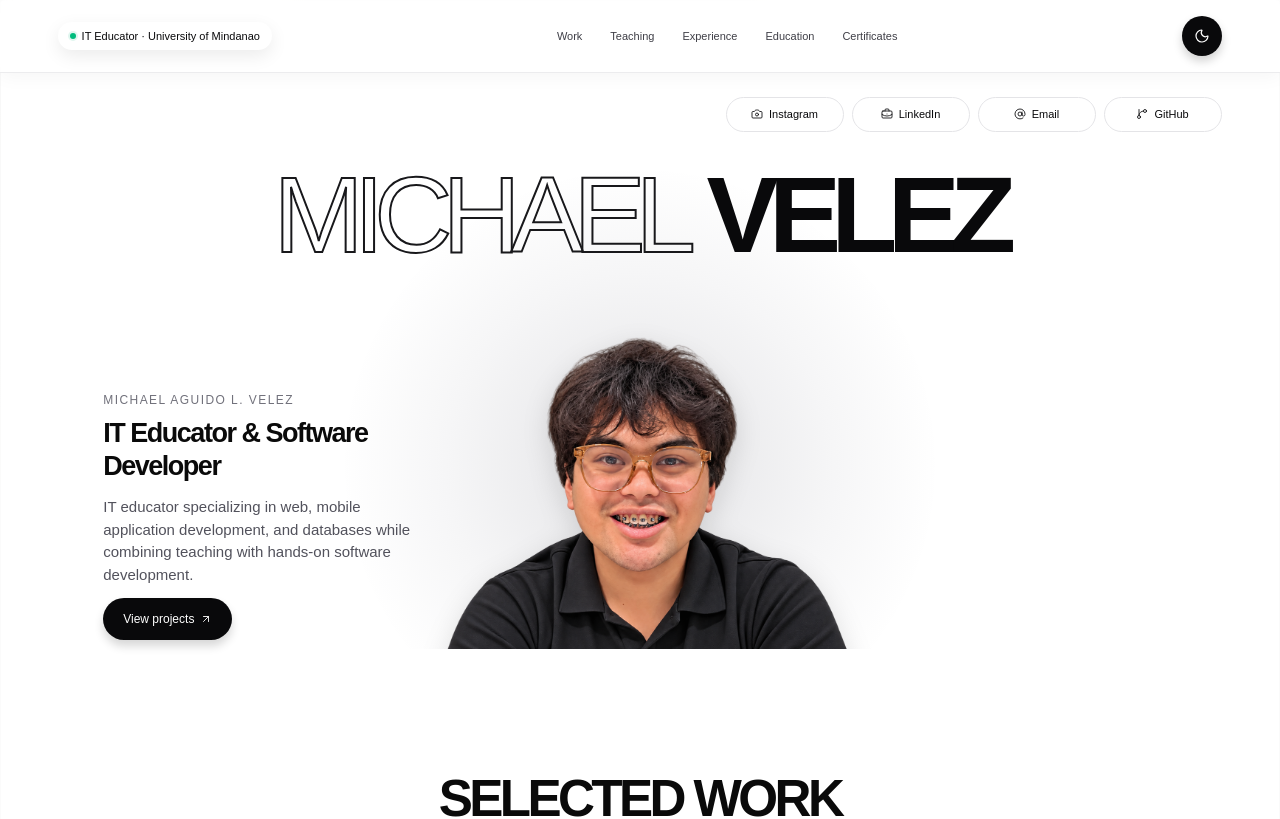
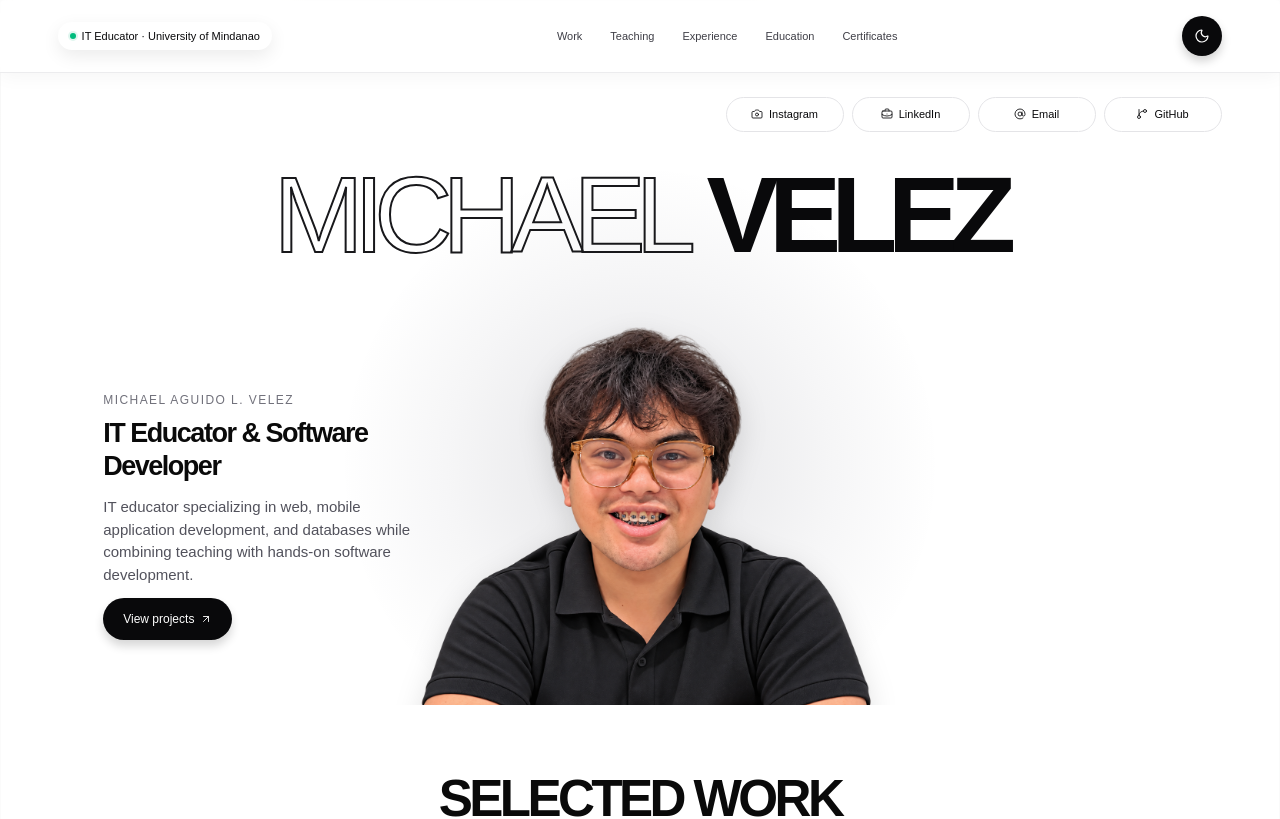
Before and after one commit to Maikeru123/teachermaikeru, a Next.js app: page / in a window 1280 px wide. Shown: the top 819 px of the page. Built offline with nearby package versions, Linux system fonts and the light colour scheme.

Commit message:
fix: refine hero portrait framing

```diff
--- a/components/portfolio/hero.tsx
+++ b/components/portfolio/hero.tsx
@@ -24,9 +24,8 @@ export function Hero() {
           fill
           preload
           sizes="(max-width: 640px) 100vw, 530px"
-          className="translate-y-[66px] scale-[0.95] object-contain object-top drop-shadow-[0_8px_14px_rgba(0,0,0,0.12)] sm:translate-y-[130px] dark:drop-shadow-[0_0_24px_rgba(161,161,170,0.14)]"
+          className="translate-y-[78px] scale-[0.95] object-contain object-top drop-shadow-[0_8px_14px_rgba(0,0,0,0.12)] sm:translate-y-[115px] sm:scale-[0.99] lg:translate-y-[130px] dark:drop-shadow-[0_0_24px_rgba(161,161,170,0.14)]"
         />
-        <div className="absolute inset-x-0 bottom-0 h-14 bg-white dark:bg-zinc-950" />
       </div>
 
       <div className="hero-intro absolute left-6 top-[195px] z-20 max-w-[235px] sm:bottom-[65px] sm:left-[8%] sm:top-auto sm:max-w-[320px]">
```
